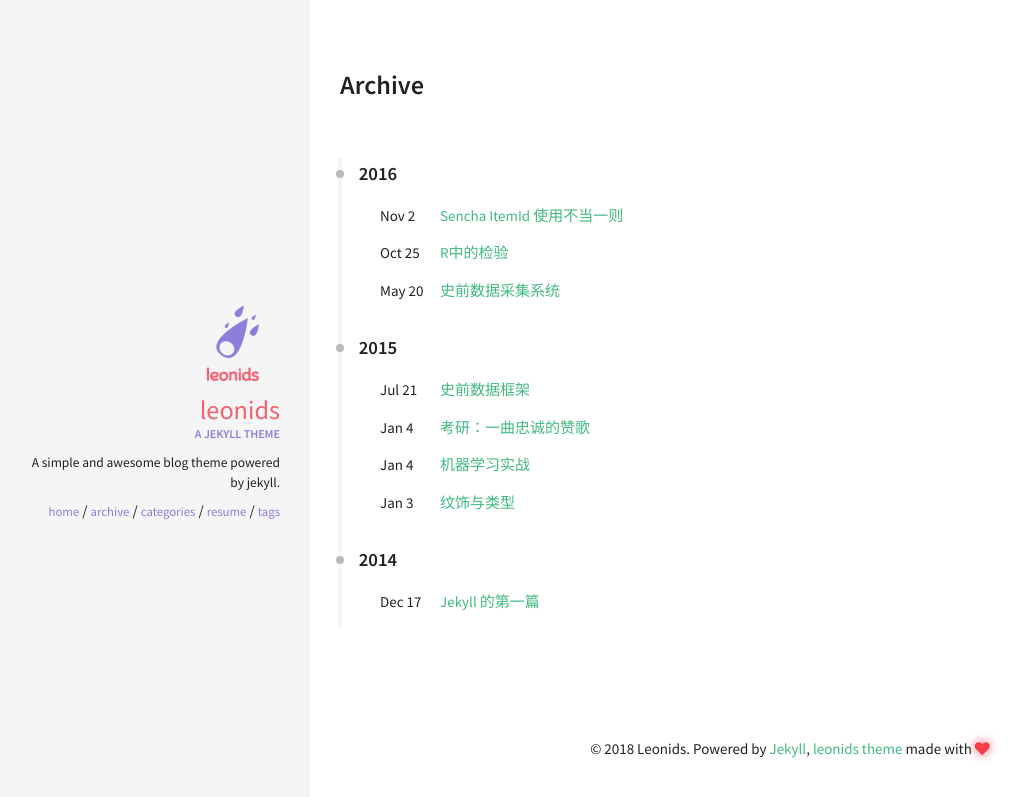
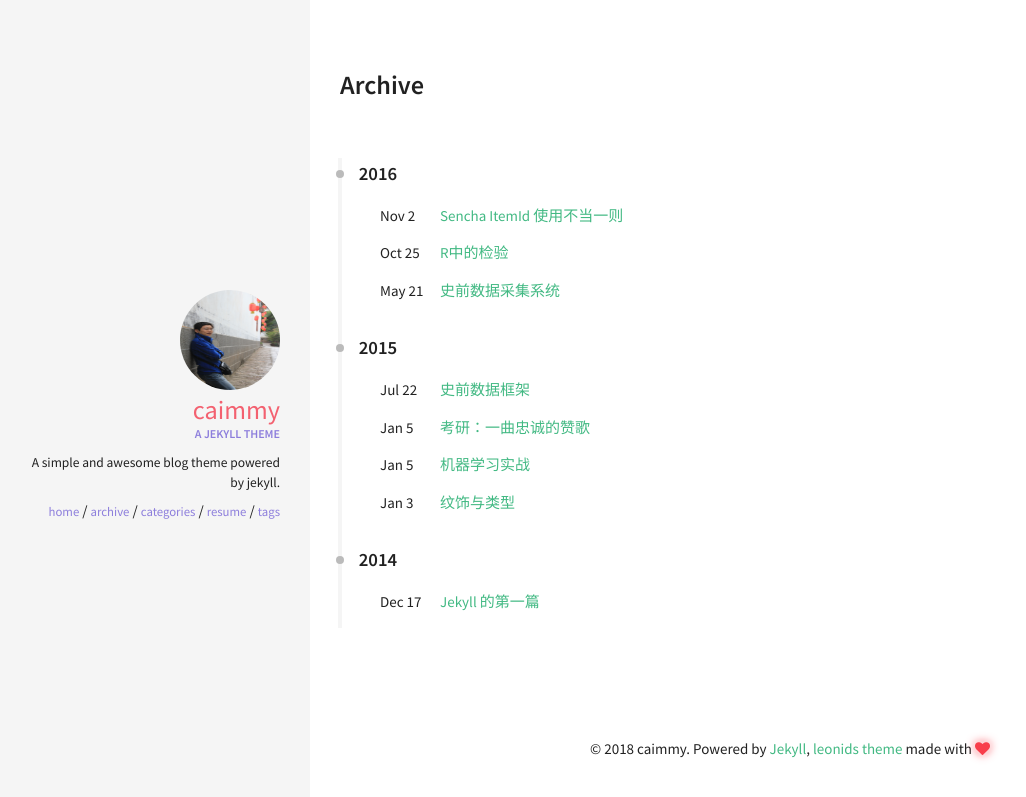
Before and after one commit to caimmy/caimmy.github.io, a Jekyll site: the page built from archive.html, in a window 1280 px wide. Shown: the top 797 px of the page, without its empty margins (10-1036 px from the left). Built offline with Jekyll 4.4.1, drawn with Linux system fonts in a browser that asks for light colours.

Commit message:
更换模板

```diff
--- a/_config.yml
+++ b/_config.yml
@@ -3,18 +3,18 @@
 # Site wide configuration
 ####################################
 #
-title: Leonids
+title: caimmy
 email:
-description: A simple and awesome blog theme powered by jekyll.
+description: Caimmy's Personal Blog
 url: # the base hostname & protocol for your site
-keywords: ["blog", "jekyll"]
+keywords: ["blog", "caimmy"]
 
 #
 ###################################
 # Jekyll configuration
 ####################################
 #
-timezone:          Europe/Paris
+timezone:          Asia/Chongqing
 markdown:          kramdown
 highlighter:       rouge
 excerpt_separator: <!--more-->
@@ -33,14 +33,14 @@ kramdown:
 ####################################
 #
 owner:
-  name: Leonids
-  avatar: leonids-logo.png
+  name: caimmy
+  avatar: person-logo.png
   job: "A jekyll theme"
   bio: "A simple and awesome blog theme powered by jekyll."
   email:
   disqus-shortname:
   twitter: #username
-  facebook: #username
+  facebook: #caimmy
   google:
     plus: #username
     analytics:
@@ -48,8 +48,8 @@ owner:
     ad-client:
     ad-slot:
   bing-verify:
-  github: #username
-  gitlab: #username
+  github: #caimmy
+  gitlab: #caimmy
   stackoverflow: #123456/username   from a "http://stackoverflow.com/users/123456/username" link
   linkedin: #username
   skype: #username
```
Also changed, not shown: img/person-logo.png (added).
